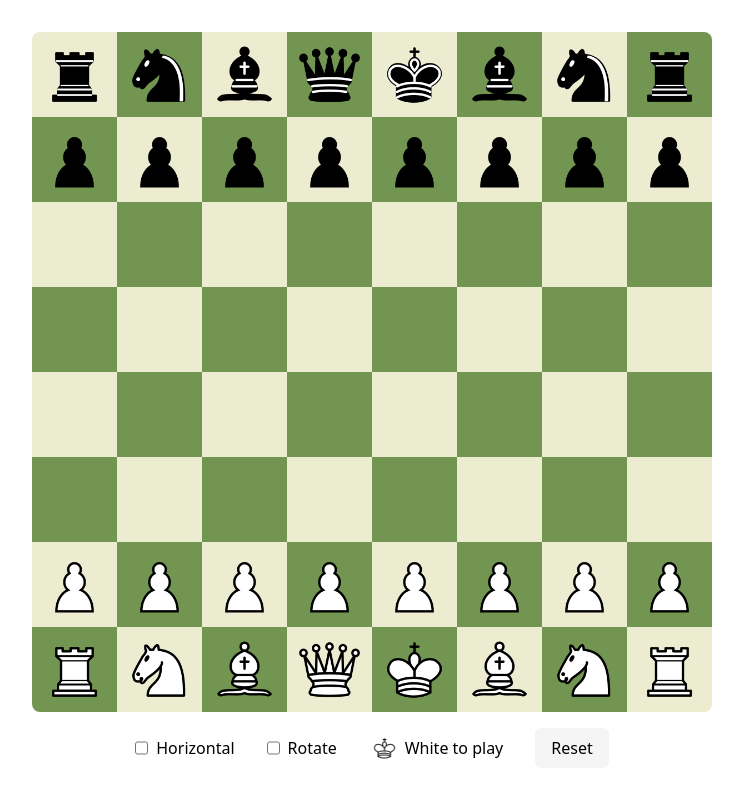
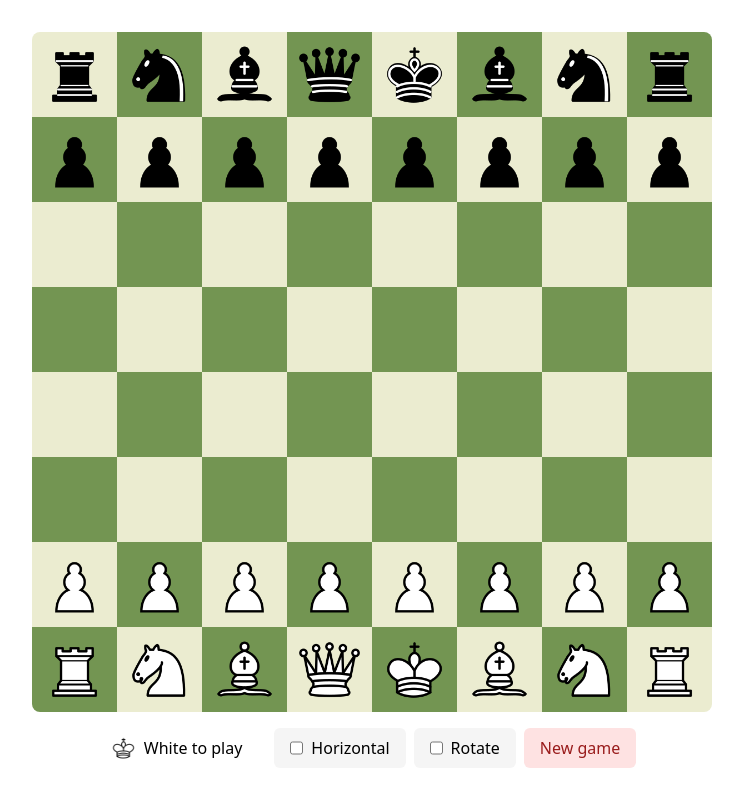
Before and after one commit to arthaud-proust/dev.arthaud.chess, a Vue app: page / in a window 1280 px wide. Shown: the whole page, without its empty margins (268-1011 px from the left). Built offline with nearby package versions, Linux system fonts and the light colour scheme.

Commit message:
:lipstick: Style bottom settings

```diff
--- a/src/App.vue
+++ b/src/App.vue
@@ -11,16 +11,8 @@
           @case:click="handleClick"
         />
 
-        <div class="flex gap-8 items-center">
-          <label class="flex gap-2">
-            <input type="checkbox" v-model="horizontal">
-            <span>Horizontal</span>
-          </label>
-          <label v-if="!horizontal" class="flex gap-2">
-            <input type="checkbox" v-model="rotate">
-            <span>Rotate</span>
-          </label>
-          <div class=" flex items-center gap-1">
+        <div class="flex gap-8 items-center select-none">
+          <div class="flex items-center gap-1">
             <template v-if="game.snapshot.currentPlayer === WHITE">
               <BoardPiece :piece="WK" class="w-8" />
               <span>White to play</span>
@@ -31,9 +23,19 @@
             </template>
           </div>
 
-          <button @click="savedSnapshot.reset()" class="bg-neutral-100 rounded-md px-4 py-2">
-            Reset
-          </button>
+          <div class="flex gap-2 items-center">
+            <label v-tooltip="'Display board horizontally'" class="flex gap-2 bg-neutral-100 rounded-md px-4 py-2">
+              <input type="checkbox" v-model="horizontal">
+              <span>Horizontal</span>
+            </label>
+            <label v-if="!horizontal" v-tooltip="'Rotate board for the current player'" class="flex gap-2 bg-neutral-100 rounded-md px-4 py-2">
+              <input type="checkbox" v-model="rotate">
+              <span>Rotate</span>
+            </label>
+            <button @click="savedSnapshot.reset()" v-tooltip="'Reset board for a new game'" class="bg-red-100 text-red-800 rounded-md px-4 py-2">
+              New game
+            </button>
+          </div>
         </div>
       </div>
 
--- a/src/main.ts
+++ b/src/main.ts
@@ -1,5 +1,9 @@
 import { createApp } from "vue";
 import "./style.css";
 import App from "./App.vue";
+import FloatingVue from "floating-vue";
+import "floating-vue/dist/style.css";
 
-createApp(App).mount("#app");
+createApp(App)
+  .use(FloatingVue)
+  .mount("#app");
```
